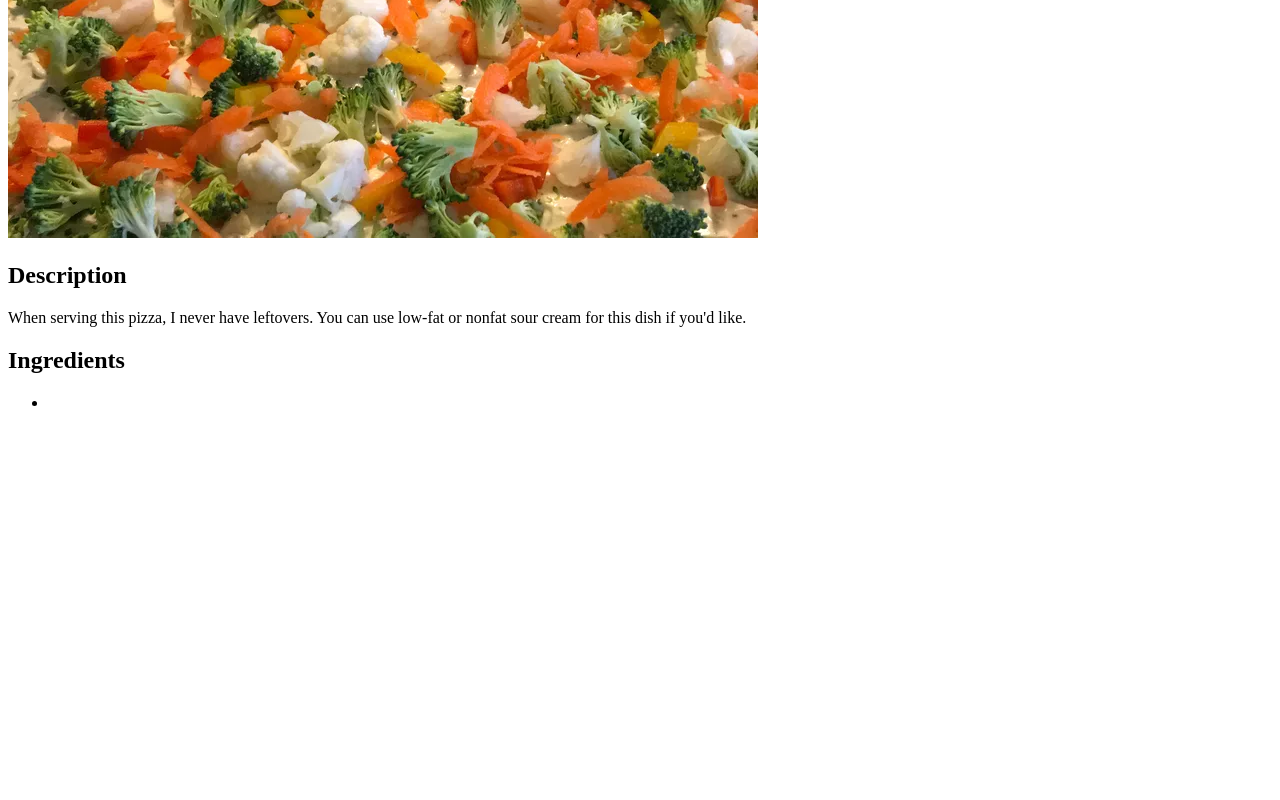
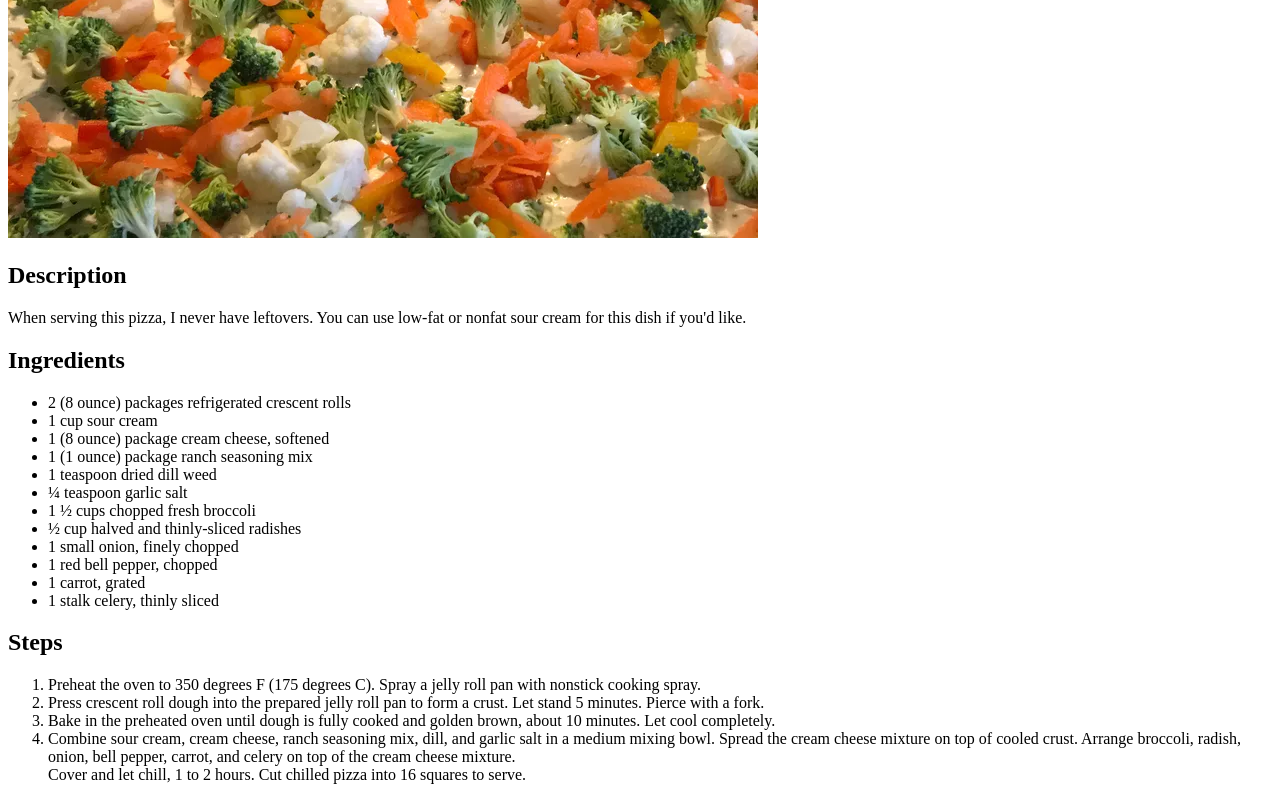
Before and after one commit to glakshya2/odin-recipes, a plain HTML site: page recipes/pizza.html in a window 1280 px wide. Shown: the part 592-1392 px from the top of the page. Before the commit the page ends 1020 px from the top, so only its background shows below. Drawn offline with Linux system fonts and the light colour scheme.

Commit message:
Complete pizza page and add french fries jpg

```diff
--- a/recipes/pizza.html
+++ b/recipes/pizza.html
@@ -15,7 +15,39 @@
         </p>
         <h2>Ingredients</h2>
         <ul>
-            <li></li>
+            <li>2 (8 ounce) packages refrigerated crescent rolls</li>
+            <li>1 cup sour cream</li>
+            <li>1 (8 ounce) package cream cheese, softened</li>
+            <li>1 (1 ounce) package ranch seasoning mix</li>
+            <li>1 teaspoon dried dill weed</li>
+            <li>¼ teaspoon garlic salt</li>
+            <li>1 ½ cups chopped fresh broccoli</li>
+            <li>½ cup halved and thinly-sliced radishes</li>
+            <li>1 small onion, finely chopped</li>
+            <li>1 red bell pepper, chopped</li>
+            <li>1 carrot, grated</li>
+            <li>1 stalk celery, thinly sliced</li>
         </ul>
+        <h2>Steps</h2>
+        <ol>
+            <li>Preheat the oven to 350 degrees F (175 degrees C).
+                Spray a jelly roll pan with nonstick cooking spray.
+            </li>
+            <li>Press crescent roll dough into the prepared jelly roll pan to form a crust.
+                Let stand 5 minutes. Pierce with a fork.
+            </li>
+            <li>Bake in the preheated oven until dough is fully cooked and golden brown, about 10 minutes.
+                Let cool completely.
+            </li>
+            <li>Combine sour cream, cream cheese, ranch seasoning mix, dill,
+                and garlic salt in a medium mixing bowl.
+                Spread the cream cheese mixture on top of cooled crust.
+                Arrange broccoli, radish, onion, bell pepper, carrot,
+                and celery on top of the cream cheese mixture.
+            </li>
+            <l1>Cover and let chill, 1 to 2 hours.
+                Cut chilled pizza into 16 squares to serve.
+            </l1>
+        </ol>
     </body>
 </html>
```
Also changed, not shown: index.html (+2 -0 lines), images/french_fries.jpg (added).
